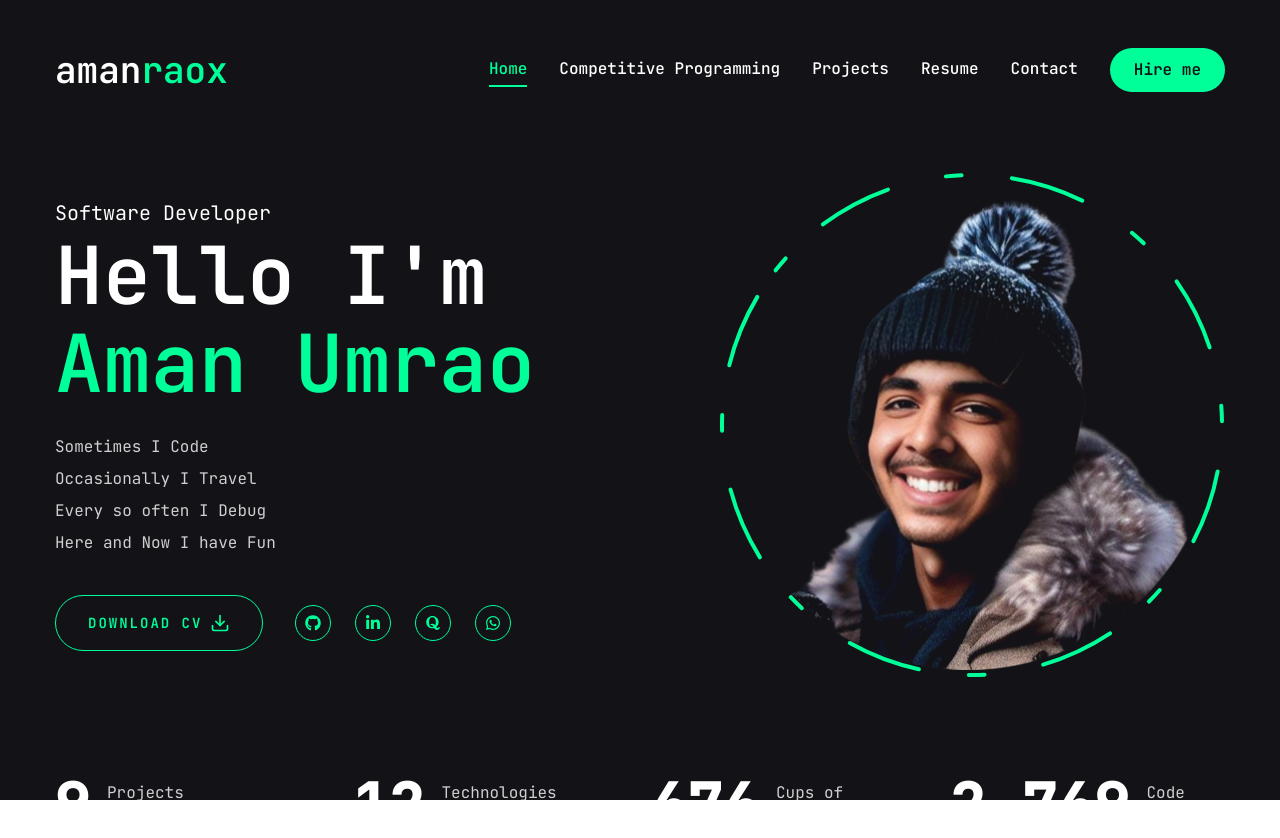
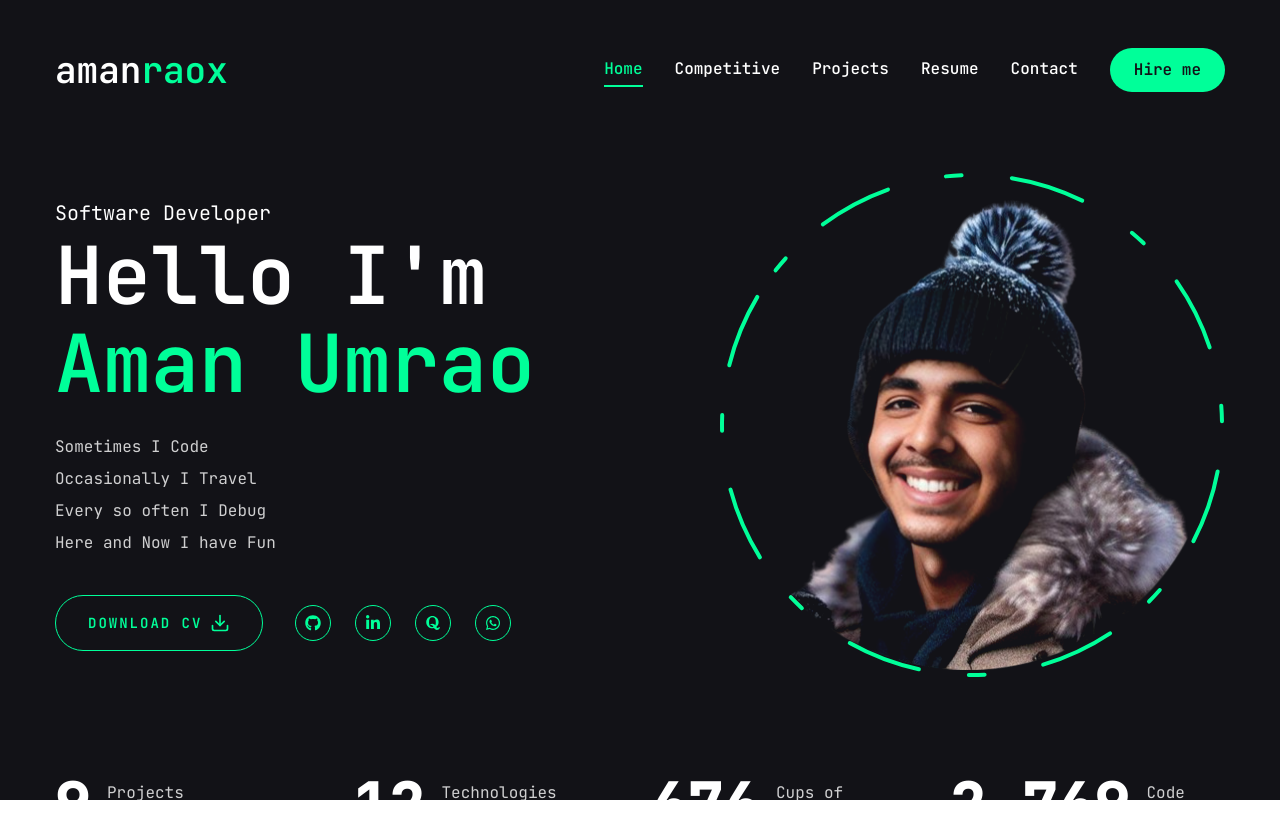
Before and after one commit to amanraox/amanraox-portfolio, a Next.js app: page / in a window 1280 px wide. Shown: the top 838 px of the page. Built offline with nearby package versions, Linux system fonts and the light colour scheme; no server answers.

Commit message:
Update Nav.jsx

```diff
--- a/components/Nav.jsx
+++ b/components/Nav.jsx
@@ -9,7 +9,7 @@ const links = [
         path: "/",
     },
     {
-        name: "Competitive Programming",
+        name: "Competitive",
         path: "/cp",
     },
     {
```
